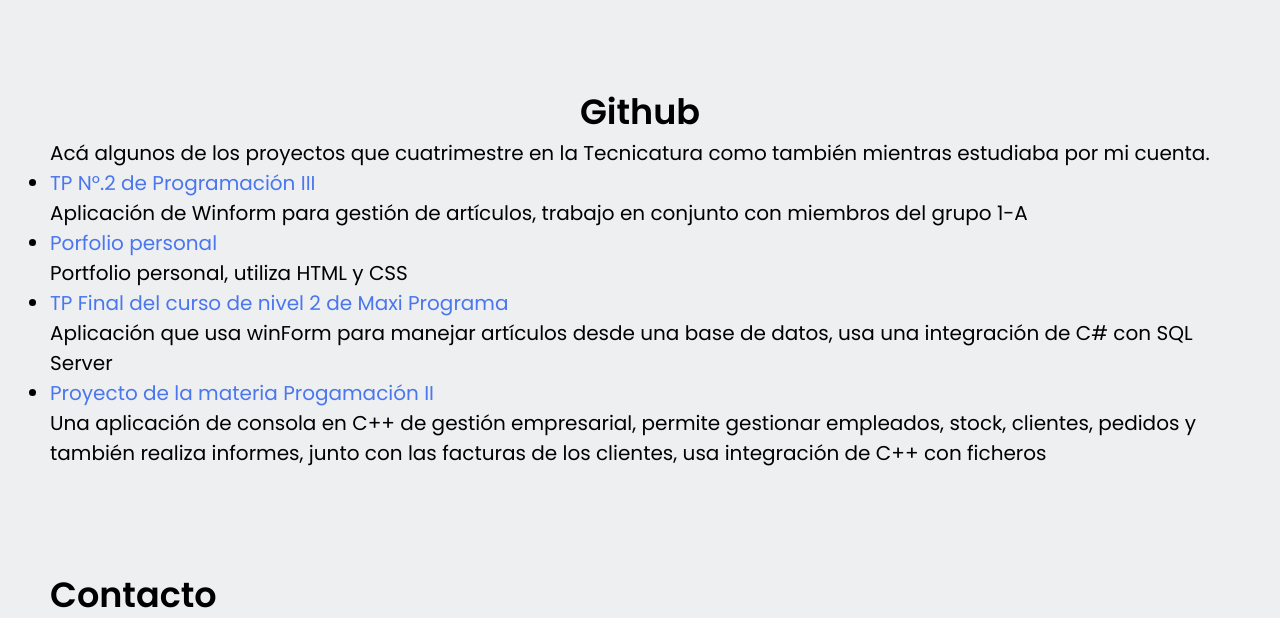
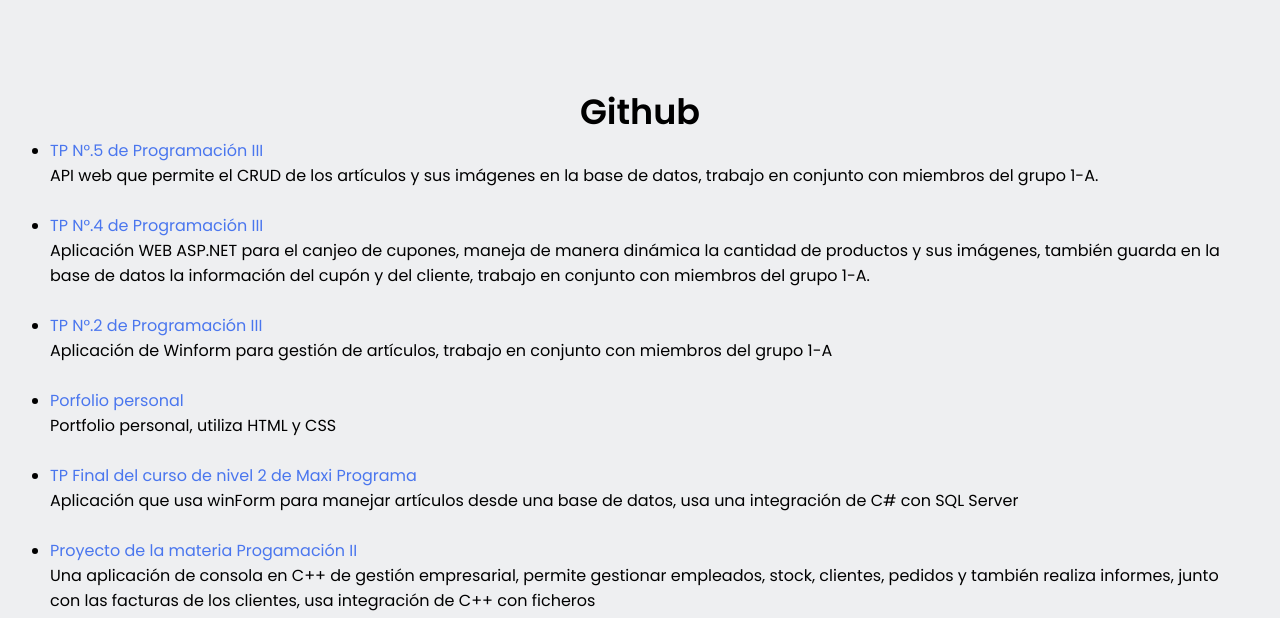
Before and after one commit to MarcosSelvaggi/portfolio-MarcosSelvaggi, a plain HTML site: page index.html in a window 1280 px wide. Shown: the part 740-1358 px from the top of the page. Drawn offline with Linux system fonts and the light colour scheme.

Commit message:
Agregados los repositorios de los TPs 4 y 5

```diff
--- a/index.html
+++ b/index.html
@@ -9,7 +9,6 @@
     <link rel="preconnect" href="https://fonts.googleapis.com">
     <link rel="preconnect" href="https://fonts.gstatic.com" crossorigin>
     <link href="https://fonts.googleapis.com/css2?family=Poppins:wght@400;600&display=swap" rel="stylesheet">
-
     <link rel="stylesheet" href="https://cdnjs.cloudflare.com/ajax/libs/font-awesome/6.7.2/css/all.min.css"
         integrity="sha512-Evv84Mr4kqVGRNSgIGL/F/aIDqQb7xQ2vcrdIwxfjThSH8CSR7PBEakCr51Ck+w+/U6swU2Im1vVX0SVk9ABhg=="
         crossorigin="anonymous" referrerpolicy="no-referrer" />
@@ -73,7 +72,8 @@
         <section id="habilidades" class="habilidades-section">
             <h2>Habilidades</h2>
             <div class="text">
-                <p>Algunas de las tecnologias que manejo son las siguientes, más adelante podrás consultar mis repositorios en Github donde podrás consultar mis proyectos.</p>
+                <p>Algunas de las tecnologias que manejo son las siguientes, más adelante podrás consultar mis
+                    repositorios en Github donde podrás consultar mis proyectos.</p>
             </div>
             <div class="celdas">
                 <div class="celda">
@@ -85,22 +85,20 @@
                     <img src="imagenes\css-logo.webp" alt="Logo CSS">
                     <span>CSS</span>
                 </div>
-
+                <!--
                     <div class="celda">
                         <img src="imagenes\javascript-logo.webp" alt="Logo JavaScrip">
                         <span>JavaScrip</span>
                     </div>
-
+                -->
                 <div class="celda">
                     <img src="imagenes\csharp-logo.webp" alt="Logo C#">
                     <span>C#</span>
                 </div>
-                <!--
                 <div class="celda">
                     <img src="imagenes\aspnet-logo.webp" alt="Logo ASP.NET">
                     <span>ASP.NET</span>
                 </div>
-                -->
                 <div class="celda">
                     <img src="imagenes\sqlserver-logo.webp" alt="Logo SQL Server">
                     <span>SQL Server</span>
@@ -111,31 +109,51 @@
         <!--Section 3: Github-->
         <section id="github" class="github-section">
             <h2>Github</h2>
-
-            <div class="links">
-                <div class="text">
-                    Acá algunos de los proyectos que cuatrimestre en la Tecnicatura como
-                    también mientras estudiaba por mi cuenta.
-                </div>
-
             <ul class="proyectos">
                 <li>
-                        <a href="https://github.com/MarcosSelvaggi/tp-winform-equipo-1-A">TP N°.2 de Programación III</a><br>
-                        <label>Aplicación de Winform para gestión de artículos, trabajo en conjunto con miembros del grupo 1-A</label>
+                    <a href="https://github.com/MarcosSelvaggi/TP_APIS_Grupo_1A">TP N°.5 de Programación
+                        III</a><br>
+                    <label>API web que permite el CRUD de los artículos y sus imágenes en la base de datos, trabajo en
+                        conjunto con miembros del
+                        grupo 1-A.</label>
                 </li>
+                <br>
+                <li>
+                    <a href="https://github.com/MarcosSelvaggi/TP_Web_PromoWeb_Grupo_1A-">TP N°.4 de Programación
+                        III</a><br>
+                    <label>Aplicación WEB ASP.NET para el canjeo de cupones, maneja de manera dinámica la cantidad de
+                        productos y sus imágenes, también guarda en la base de datos la información del cupón y del
+                        cliente, trabajo en conjunto con miembros del
+                        grupo 1-A.</label>
+                </li>
+                <br>
+                <li>
+                    <a href="https://github.com/MarcosSelvaggi/tp-winform-equipo-1-A">TP N°.2 de Programación
+                        III</a><br>
+                    <label>Aplicación de Winform para gestión de artículos, trabajo en conjunto con miembros del
+                        grupo 1-A</label>
+                </li>
+                <br>
                 <li>
                     <a href="https://github.com/MarcosSelvaggi/portfolio-MarcosSelvaggi">Porfolio personal</a><br>
                     <label>Portfolio personal, utiliza HTML y CSS</label>
                 </li>
+                <br>
                 <li>
-                        <a href="https://github.com/MarcosSelvaggi/TPFinalNivel2_Selvaggi">TP Final del curso de nivel 2 de Maxi Programa</a><br>
-                        <label>Aplicación que usa winForm para manejar artículos desde una base de datos, usa una integración de C# con SQL Server</label>
+                    <a href="https://github.com/MarcosSelvaggi/TPFinalNivel2_Selvaggi">TP Final del curso de nivel 2
+                        de Maxi Programa</a><br>
+                    <label>Aplicación que usa winForm para manejar artículos desde una base de datos, usa una
+                        integración de C# con SQL Server</label>
                 </li>
-
+                <br>
                 <li>
-                        <a href="https://github.com/MarcosSelvaggi/Proyecto_Progracion_II">Proyecto de la materia Progamación II </a><br>
-                        <label>Una aplicación de consola en C++ de gestión empresarial, permite gestionar empleados, stock, clientes, pedidos y también realiza informes, junto con las facturas de los clientes, usa integración de C++ con ficheros</label>
+                    <a href="https://github.com/MarcosSelvaggi/Proyecto_Progracion_II">Proyecto de la materia
+                        Progamación II </a><br>
+                    <label>Una aplicación de consola en C++ de gestión empresarial, permite gestionar empleados,
+                        stock, clientes, pedidos y también realiza informes, junto con las facturas de los clientes,
+                        usa integración de C++ con ficheros</label>
                 </li>
+                <br>
             </ul>
             </div>
 
@@ -147,7 +165,8 @@
             <div class="grupo">
                 <div class="text">
                     Podés ponerte en contacto conmigo a través de mi
-                    <a href="http://linkedin.com/in/marcos-selvaggi-4273871b6"><i class="fa-brands fa-linkedin"></i> LinkedIn
+                    <a href="http://linkedin.com/in/marcos-selvaggi-4273871b6"><i class="fa-brands fa-linkedin"></i>
+                        LinkedIn
                     </a>
                     o si lo preferís podés escribirme
                     a través del siguiente formulario dejando tu nombre, mail y un mensaje.
@@ -158,7 +177,7 @@
                     <input type="hidden" name="access_key" value="99cd7f05-842c-440c-82d5-6184bac3688e">
 
                     <label for="nombreContacto">Nombre</label>
-                    <input type="text" name="name" id="nombreContacto"required value="">
+                    <input type="text" name="name" id="nombreContacto" required value="">
 
                     <label for="emailContacto" id=>Email</label>
                     <input type="email" name="email" id="emailContacto" required value="">
```
Lines whose indentation alone changed are shown as unchanged.
